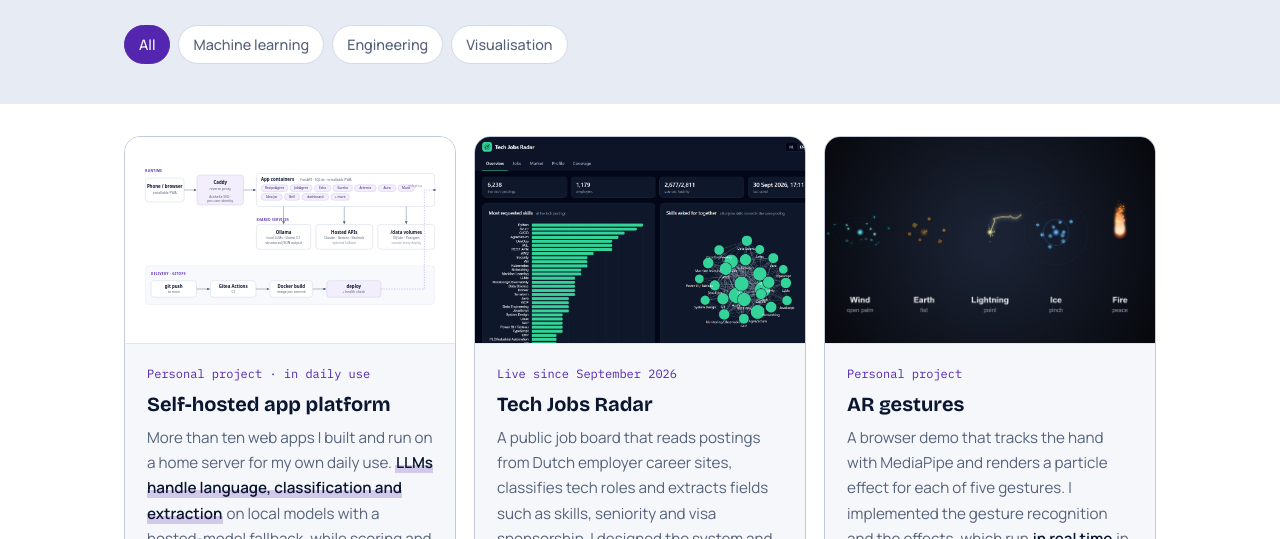
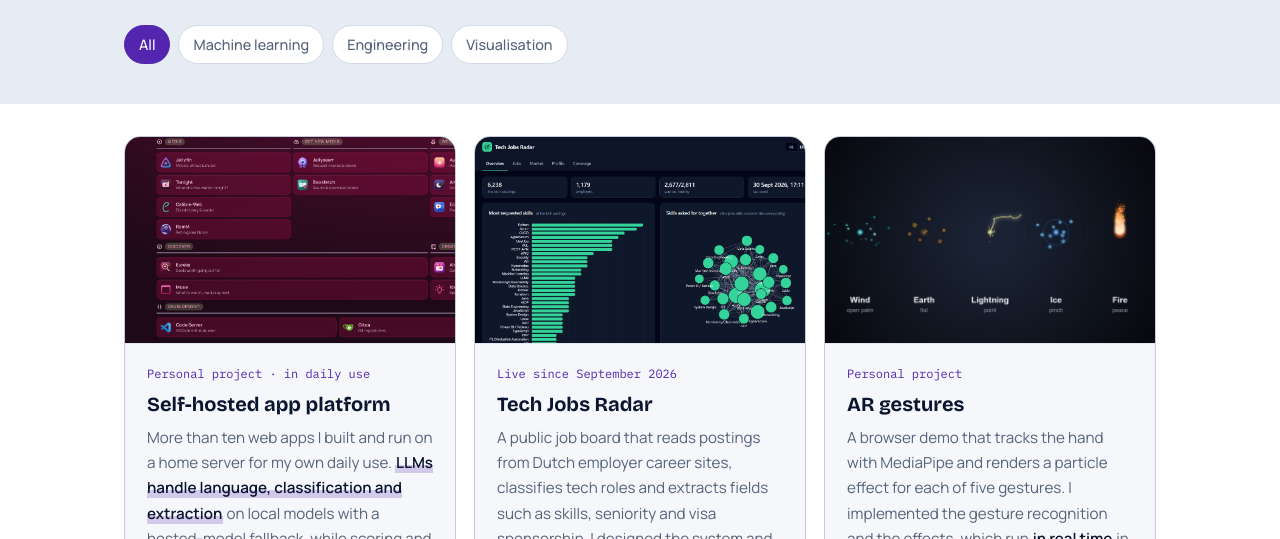
Before and after one commit to Shreya-Sebastian/Shreya-Sebastian.github.io, a plain HTML site: page projects/index.html in a window 1280 px wide. Shown: the part 261-800 px from the top of the page. Drawn offline with nearby package versions, Linux system fonts and the light colour scheme.

Commit message:
projects: use the dashboard screenshot for the homelab card thumbnail

```diff
--- a/projects/index.html
+++ b/projects/index.html
@@ -45,7 +45,7 @@
 <div class="container" style="padding-bottom:72px">
 <div class="grid-auto project-grid">
 <article class="card" data-kind="engineering">
-  <div class="thumb fig"><img src="/img/homelab_architecture.svg" width="1200" height="620" alt="Architecture diagram of a self-hosted platform: a phone reaches app containers through a reverse proxy and single sign-on, the apps share a local language-model server and data volumes, and a GitOps pipeline deploys each push" loading="lazy"></div>
+  <div class="thumb"><img src="/img/platform_dashboard.png" width="1920" height="648" alt="The platform's dashboard: a dark grid of app tiles grouped by purpose, each with an icon, name and one-line description, reached through one sign-on" loading="lazy"></div>
   <div class="card-body">
     <span class="kicker">Personal project · in daily use</span>
     <h3><a href="/projects/homelab/">Self-hosted app platform</a></h3>
```
